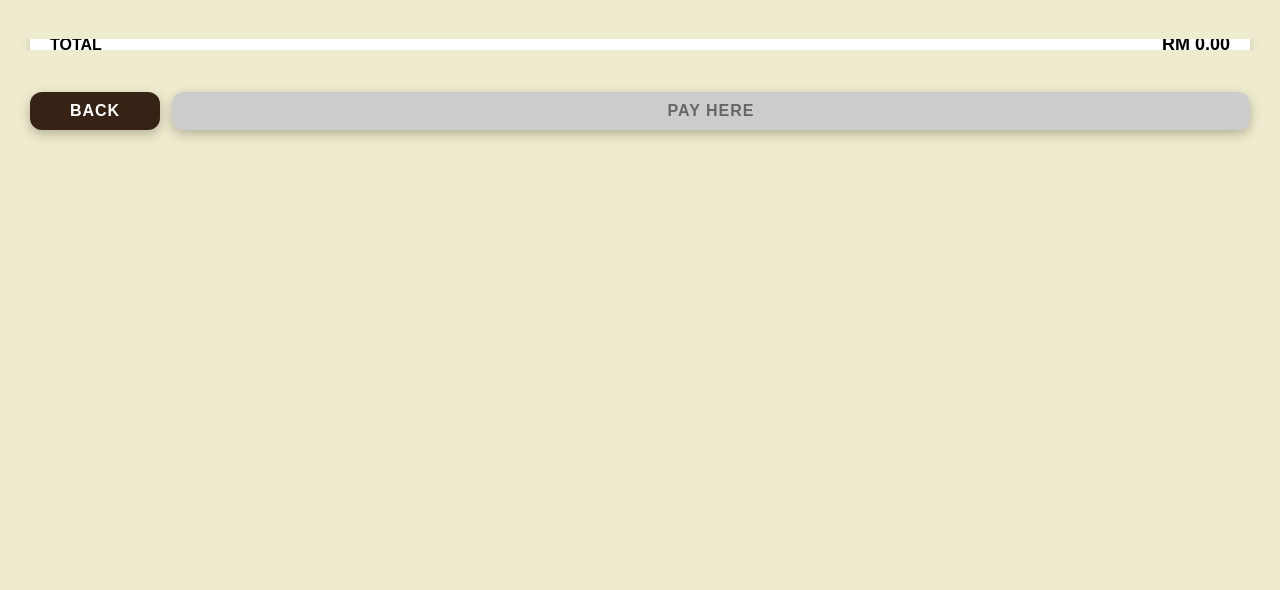
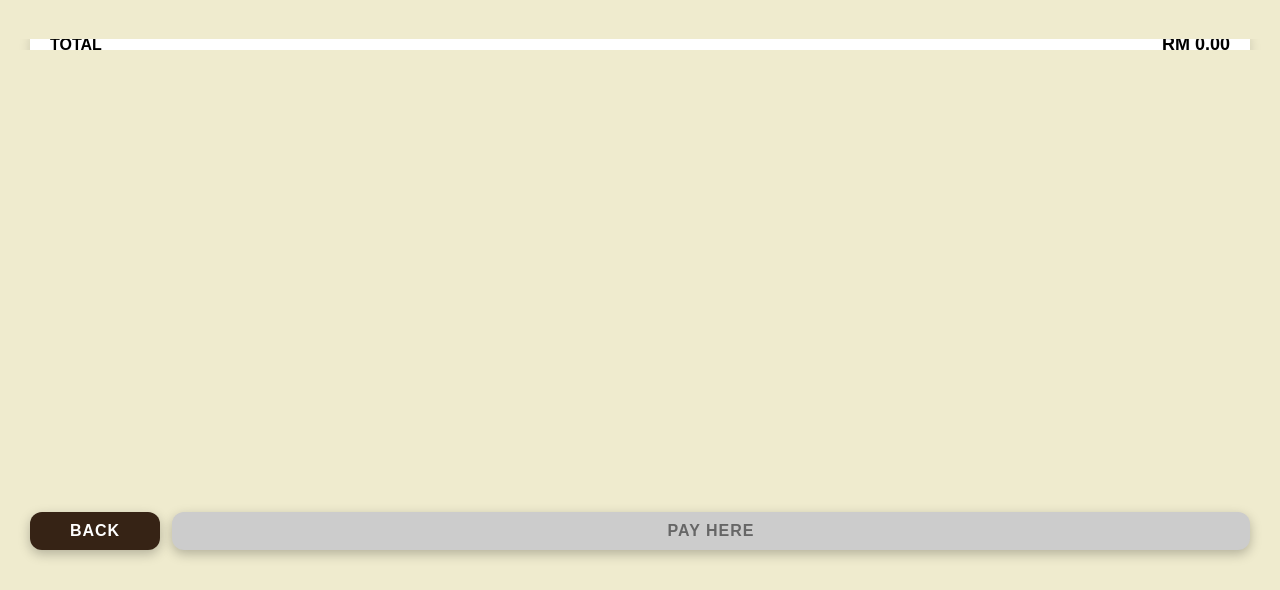
Before and after one commit to Thivya0050/projectfyp, a plain HTML site: page cart-page.html in a window 1280 px wide. Shown: the part 210-800 px from the top of the page. Drawn offline with Linux system fonts and the light colour scheme.

Commit message:
Update cart-page.html

```diff
--- a/cart-page.html
+++ b/cart-page.html
@@ -391,7 +391,7 @@
             gap: 20px;
             align-items: flex-start;
             margin-bottom: 95px;
-            margin-top:40px;
+            margin-top:460px;
         }
 
         .back-button {
```
